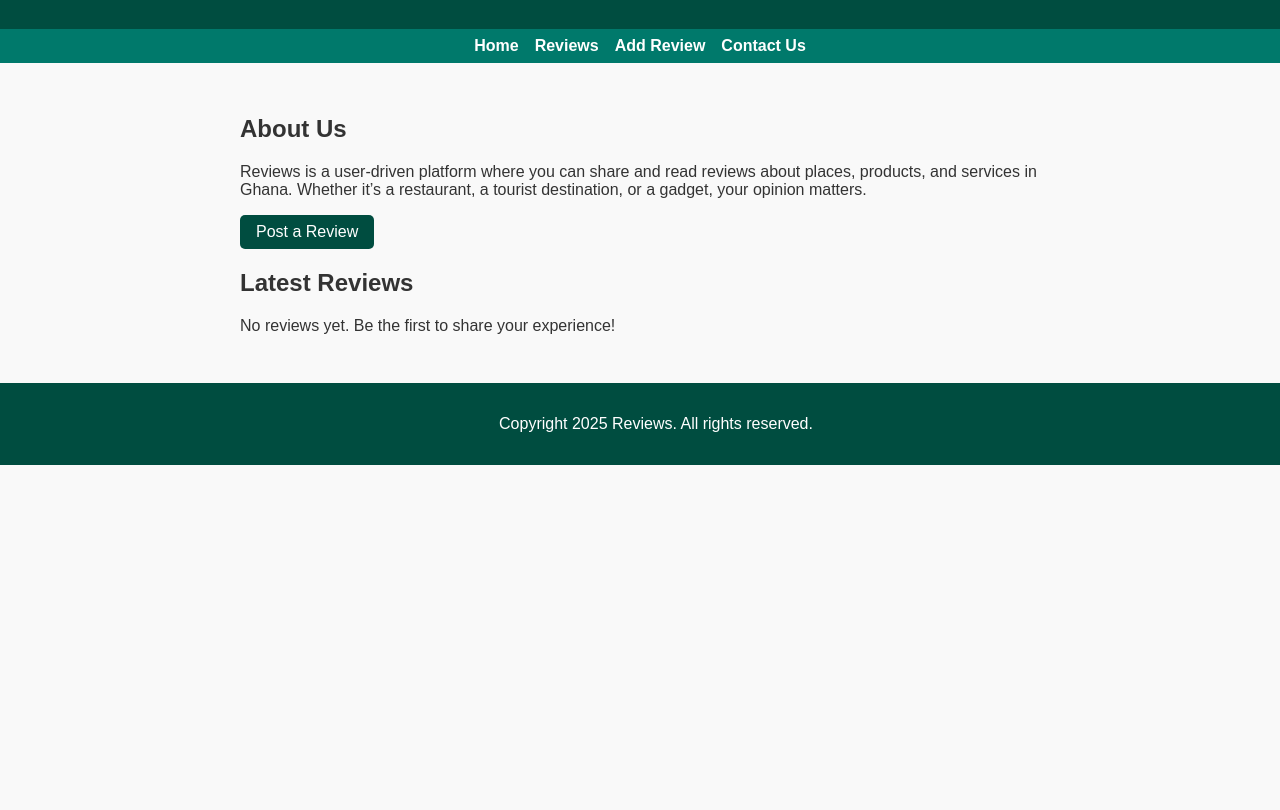
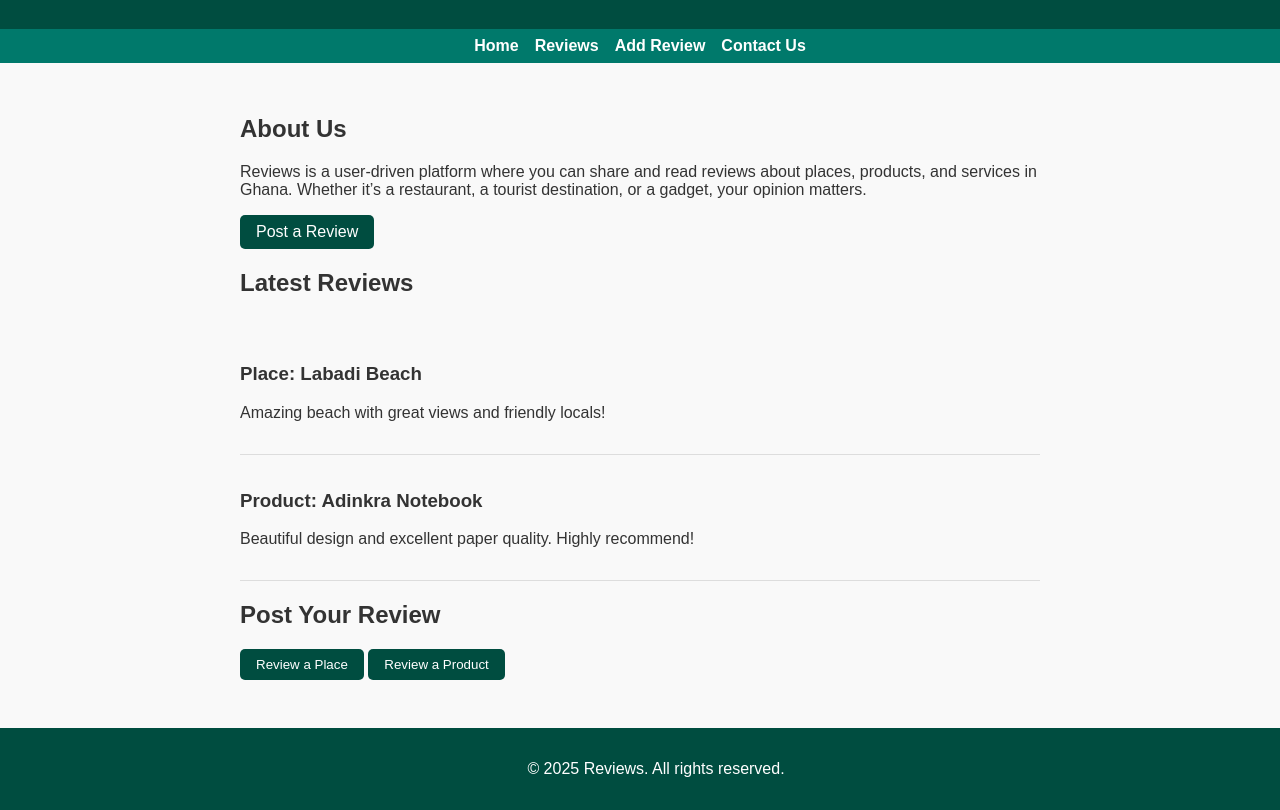
Before and after one commit to mrquarshie/Reviews, a plain HTML site: page index.html in a window 1280 px wide. Shown: the part 117-927 px from the top of the page. Before the commit the page ends 800 px from the top, so only its background shows below. Drawn offline with Linux system fonts and the light colour scheme.

Commit message:
update to front page 2.0

```diff
--- a/index.html
+++ b/index.html
@@ -51,6 +51,9 @@
         .btn:hover {
             background-color: #00332d;
         }
+        .review-buttons {
+            margin: 1rem 0;
+        }
         footer {
             text-align: center;
             padding: 1rem;
@@ -59,6 +62,13 @@
             position: relative;
             bottom: 0;
             width: 100%;
+        }
+        .review-list {
+            margin-top: 2rem;
+        }
+        .review-item {
+            border-bottom: 1px solid #ddd;
+            padding: 1rem 0;
         }
     </style>
 </head>
@@ -81,11 +91,27 @@
         </section>
         <section id="reviews">
             <h2>Latest Reviews</h2>
-            <p>No reviews yet. Be the first to share your experience!</p>
+            <div class="review-list">
+                <div class="review-item">
+                    <h3>Place: Labadi Beach</h3>
+                    <p>Amazing beach with great views and friendly locals!</p>
+                </div>
+                <div class="review-item">
+                    <h3>Product: Adinkra Notebook</h3>
+                    <p>Beautiful design and excellent paper quality. Highly recommend!</p>
+                </div>
+            </div>
+        </section>
+        <section id="add-review">
+            <h2>Post Your Review</h2>
+            <div class="review-buttons">
+                <button class="btn" onclick="alert('Add review for a place')">Review a Place</button>
+                <button class="btn" onclick="alert('Add review for a product')">Review a Product</button>
+            </div>
         </section>
     </main>
     <footer>
-        <p>Copyright  2025 Reviews. All rights reserved.</p>
+        <p>&copy; 2025 Reviews. All rights reserved.</p>
     </footer>
 </body>
 </html>
```
